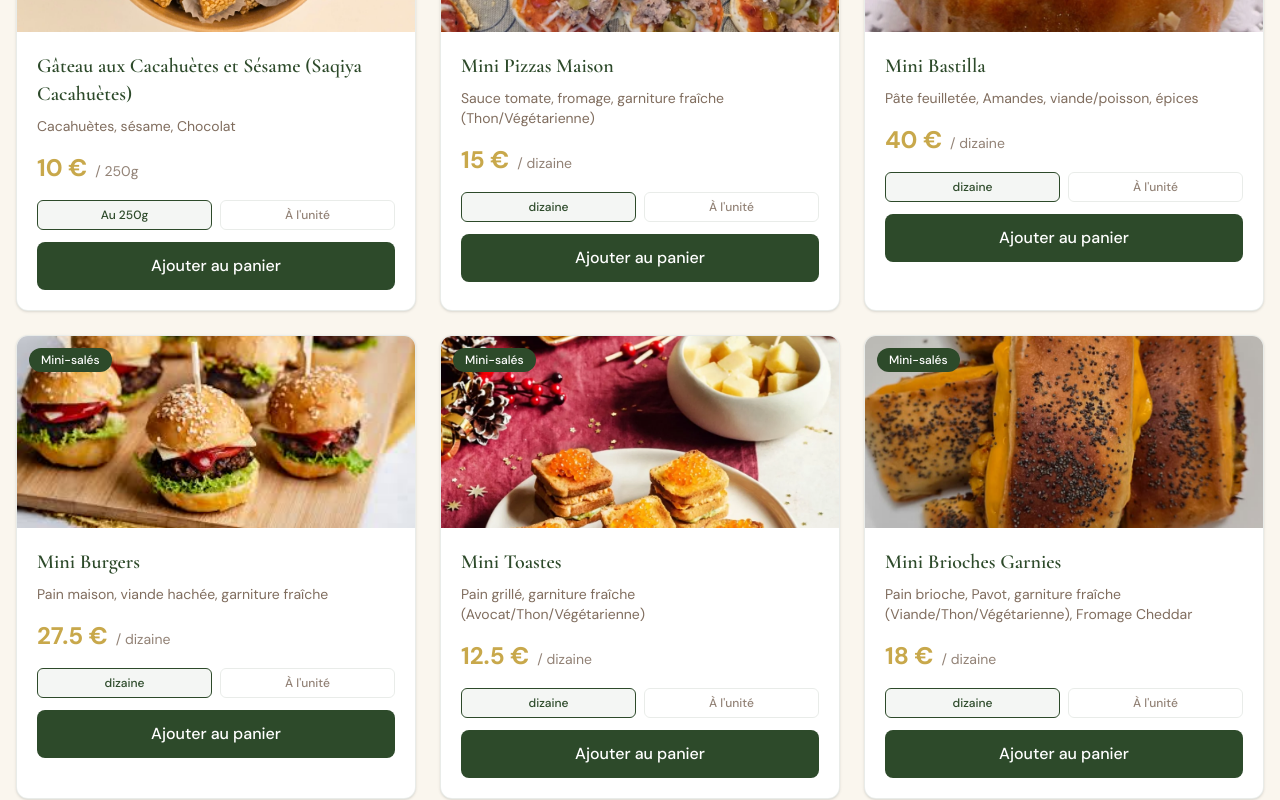
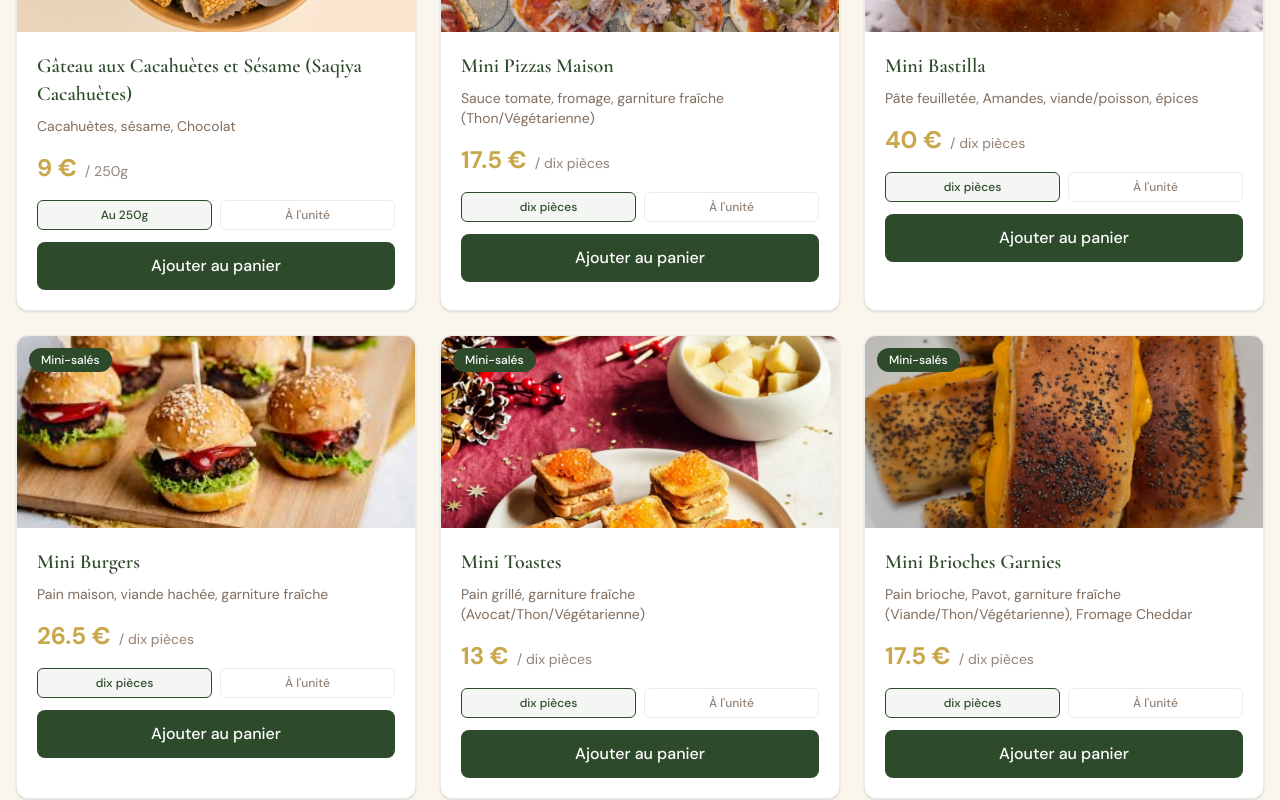
Before and after one commit to wissal2001/maison_lidam_website, a Next.js app: page / in a window 1280 px wide. Shown: the part 2620-3420 px from the top of the page. Built offline with nearby package versions, Linux system fonts and the light colour scheme.

Commit message:
update prices

```diff
--- a/src/app/components/products.ts
+++ b/src/app/components/products.ts
@@ -30,7 +30,7 @@ export const products: Product[] = [
     unit: 'douzaine',
     unitOptions: [
       { id: 'weight', label: 'Au 250g', price: 12.5, unit: '250g' },
-      { id: 'piece', label: "À l'unité", price: 1.5, unit: 'pièce' },
+      { id: 'piece', label: "À l'unité", price: 1.2, unit: 'pièce' },
     ],
     category: 'gateaux',
     emoji: '🌙',
@@ -45,7 +45,7 @@ export const products: Product[] = [
     unit: 'douzaine',
     unitOptions: [
       { id: 'weight', label: 'Au 250g', price: 10, unit: '250g' },
-      { id: 'piece', label: "À l'unité", price: 1, unit: 'pièce' },
+      { id: 'piece', label: "À l'unité", price: 0.9, unit: 'pièce' },
     ],
     category: 'gateaux',
     emoji: '🌙',
@@ -59,8 +59,8 @@ export const products: Product[] = [
     price: 8,
     unit: 'douzaine',
     unitOptions: [
-      { id: 'weight', label: 'Au 250g', price: 8, unit: '250g' },
-      { id: 'piece', label: "À l'unité", price: 0.6, unit: 'pièce' },
+      { id: 'weight', label: 'Au 250g', price: 9, unit: '250g' },
+      { id: 'piece', label: "À l'unité", price: 0.8, unit: 'pièce' },
     ],
     category: 'gateaux',
     emoji: '🌙',
@@ -74,7 +74,7 @@ export const products: Product[] = [
     price: 7,
     unit: 'douzaine',
     unitOptions: [
-      { id: 'weight', label: 'Au 250g', price: 9, unit: '250g' },
+      { id: 'weight', label: 'Au 250g', price: 7.5, unit: '250g' },
       { id: 'piece', label: "À l'unité", price: 0.65, unit: 'pièce' },
     ],
     category: 'gateaux',
@@ -89,8 +89,8 @@ export const products: Product[] = [
     price: 7,
     unit: 'douzaine',
     unitOptions: [
-      { id: 'weight', label: 'Au 250g', price: 8, unit: '250g' },
-      { id: 'piece', label: "À l'unité", price: 0.5, unit: 'pièce' },
+      { id: 'weight', label: 'Au 250g', price: 9, unit: '250g' },
+      { id: 'piece', label: "À l'unité", price: 0.7, unit: 'pièce' },
     ],
     category: 'gateaux',
     emoji: '🥥',
@@ -105,7 +105,7 @@ export const products: Product[] = [
     unit: 'douzaine',
     unitOptions: [
       { id: 'weight', label: 'Au 250g', price: 8, unit: '250g' },
-      { id: 'piece', label: "À l'unité", price: 1, unit: 'pièce' }
+      { id: 'piece', label: "À l'unité", price: 0.7, unit: 'pièce' }
     ],
     category: 'gateaux',
     emoji: '🍬',
@@ -119,8 +119,8 @@ export const products: Product[] = [
     price: 8,
     unit: 'douzaine',
     unitOptions: [
-      { id: 'weight', label: 'Au 250g', price: 8, unit: '250g' },
-      { id: 'piece', label: "À l'unité", price: 1, unit: 'pièce' }
+      { id: 'weight', label: 'Au 250g', price: 9, unit: '250g' },
+      { id: 'piece', label: "À l'unité", price: 0.8, unit: 'pièce' }
     ],
     category: 'gateaux',
     emoji: '🍬',
@@ -134,8 +134,8 @@ export const products: Product[] = [
     price: 8,
     unit: 'douzaine',
     unitOptions: [
-      { id: 'weight', label: 'Au 250g', price: 8, unit: '250g' },
-      { id: 'piece', label: "À l'unité", price: 0.6, unit: 'pièce' },
+      { id: 'weight', label: 'Au 250g', price: 9, unit: '250g' },
+      { id: 'piece', label: "À l'unité", price: 0.8, unit: 'pièce' },
     ],
     category: 'gateaux',
     emoji: '🌙',
@@ -150,7 +150,7 @@ export const products: Product[] = [
     unit: 'douzaine',
     unitOptions: [
       { id: 'weight', label: 'Au 250g', price: 8, unit: '250g' },
-      { id: 'piece', label: "À l'unité", price: 0.6, unit: 'pièce' },
+      { id: 'piece', label: "À l'unité", price: 0.7, unit: 'pièce' },
     ],
     category: 'gateaux',
     emoji: '🌙',
@@ -164,8 +164,8 @@ export const products: Product[] = [
     price: 8,
     unit: 'douzaine',
     unitOptions: [
-      { id: 'weight', label: 'Au 250g', price: 10, unit: '250g' },
-      { id: 'piece', label: "À l'unité", price: 1, unit: 'pièce' },
+      { id: 'weight', label: 'Au 250g', price: 9, unit: '250g' },
+      { id: 'piece', label: "À l'unité", price: 0.8, unit: 'pièce' },
     ],
     category: 'gateaux',
     emoji: '🌙',
@@ -189,10 +189,10 @@ export const products: Product[] = [
     description: 'Sauce tomate, fromage, garniture fraîche (Thon/Végétarienne)',
     fullDescription: 'Mini pizzas préparées maison avec une pâte légère, sauce tomate maison, fromage et garnitures fraîches au choix (thon ou végétarienne). Parfaites pour vos apéritifs et buffets.',
     price: 10,
-    unit: 'dizaine',
+    unit: 'dix pièces',
     unitOptions: [
-      { id: 'dizaine', label: 'dizaine', price: 15, unit: 'dizaine' },
-      { id: 'piece', label: "À l'unité", price: 1.75, unit: 'pièce' },
+      { id: 'dix pièces', label: 'dix pièces', price: 17.5, unit: 'dix pièces' },
+      { id: 'piece', label: "À l'unité", price: 2, unit: 'pièce' },
     ],
     category: 'mini-sales',
     emoji: '🍕',
@@ -204,9 +204,9 @@ export const products: Product[] = [
     description: 'Pâte feuilletée, Amandes, viande/poisson, épices',
     fullDescription: 'Mini bastillas préparées maison avec une pâte feuilletée, amandes, viande/poisson et épices. Parfaites pour vos apéritifs et buffets.',
     price: 10,
-    unit: 'dizaine',
+    unit: 'dix pièces',
     unitOptions: [
-      { id: 'dizaine', label: 'dizaine', price: 40, unit: 'dizaine' },
+      { id: 'dix pièces', label: 'dix pièces', price: 40, unit: 'dix pièces' },
       { id: 'piece', label: "À l'unité", price: 4.5, unit: 'pièce' },
     ],
     category: 'mini-sales',
@@ -219,9 +219,9 @@ export const products: Product[] = [
     description: 'Pain maison, viande hachée, garniture fraîche',
     fullDescription: 'Mini burgers préparés maison avec un pain maison, de la viande hachée et des garnitures fraîches. Parfaits pour vos apéritifs et buffets.',
     price: 10,
-    unit: 'dizaine',
+    unit: 'dix pièces',
     unitOptions: [
-      { id: 'dizaine', label: 'dizaine', price: 27.5, unit: 'dizaine' },
+      { id: 'dix pièces', label: 'dix pièces', price: 26.5, unit: 'dix pièces' },
       { id: 'piece', label: "À l'unité", price: 3, unit: 'pièce' },
     ],
     category: 'mini-sales',
@@ -234,9 +234,9 @@ export const products: Product[] = [
     description: 'Pain grillé, garniture fraîche (Avocat/Thon/Végétarienne)',
     fullDescription: 'Mini toastes préparés maison avec un pain grillé, des garnitures fraîches. Parfaits pour vos apéritifs et buffets.',
     price: 10,
-    unit: 'dizaine',
+    unit: 'dix pièces',
     unitOptions: [
-      { id: 'dizaine', label: 'dizaine', price: 12.5, unit: 'dizaine' },
+      { id: 'dix pièces', label: 'dix pièces', price: 13, unit: 'dix pièces' },
       { id: 'piece', label: "À l'unité", price: 1.5, unit: 'pièce' },
     ],
     category: 'mini-sales',
@@ -249,9 +249,9 @@ export const products: Product[] = [
     description: 'Pain brioche, Pavot, garniture fraîche (Viande/Thon/Végétarienne), Fromage Cheddar',
     fullDescription: 'Mini brioches préparées maison avec un pain brioche moelleux, graines de pavot, garnitures fraîches (viande, thon ou végétarienne) et fromage cheddar. Parfaites pour vos apéritifs et buffets.',
     price: 10,
-    unit: 'dizaine',
+    unit: 'dix pièces',
     unitOptions: [
-      { id: 'dizaine', label: 'dizaine', price: 18, unit: 'dizaine' },
+      { id: 'dix pièces', label: 'dix pièces', price: 17.5, unit: 'dix pièces' },
       { id: 'piece', label: "À l'unité", price: 2, unit: 'pièce' },
     ],
     category: 'mini-sales',
@@ -264,10 +264,10 @@ export const products: Product[] = [
     description: 'Pain batbout, garniture fraîche (Viande/Thon/Végétarienne)',
     fullDescription: 'Mini batbouts préparées maison avec un pain batbout, des garnitures fraîches. Parfaites pour vos apéritifs et buffets.',
     price: 10,
-    unit: 'dizaine',
+    unit: 'dix pièces',
     unitOptions: [
-      { id: 'dizaine', label: 'dizaine', price: 16, unit: 'dizaine' },
-      { id: 'piece', label: "À l'unité", price: 1.75, unit: 'pièce' },
+      { id: 'dix pièces', label: 'dix pièces', price: 17.5, unit: 'dix pièces' },
+      { id: 'piece', label: "À l'unité", price: 2, unit: 'pièce' },
     ],
     category: 'mini-sales',
     emoji: '🍔',
```
